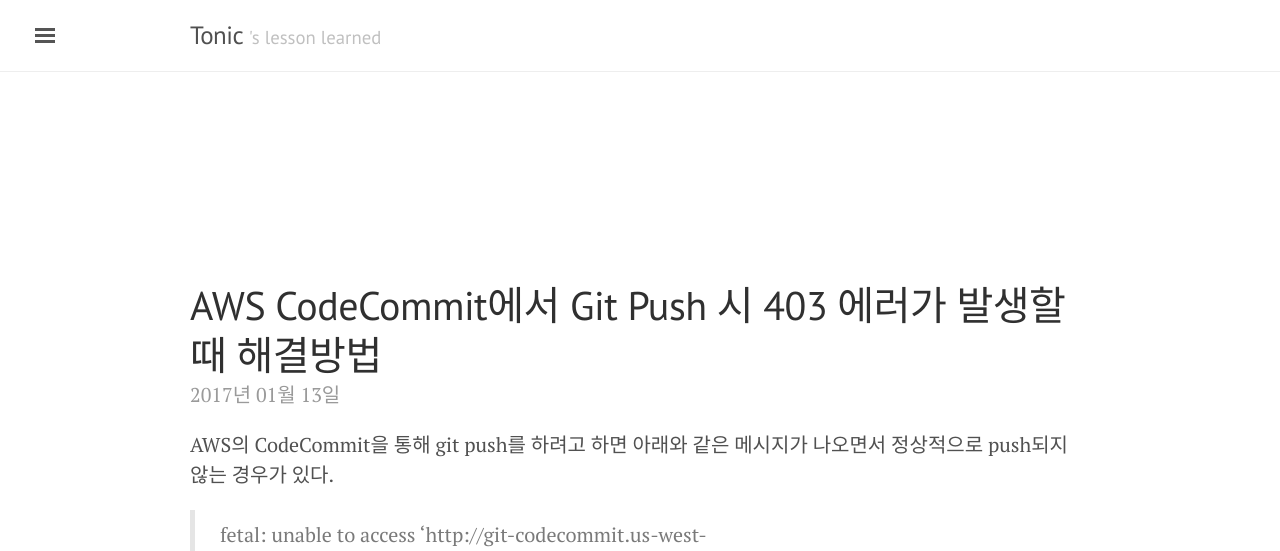
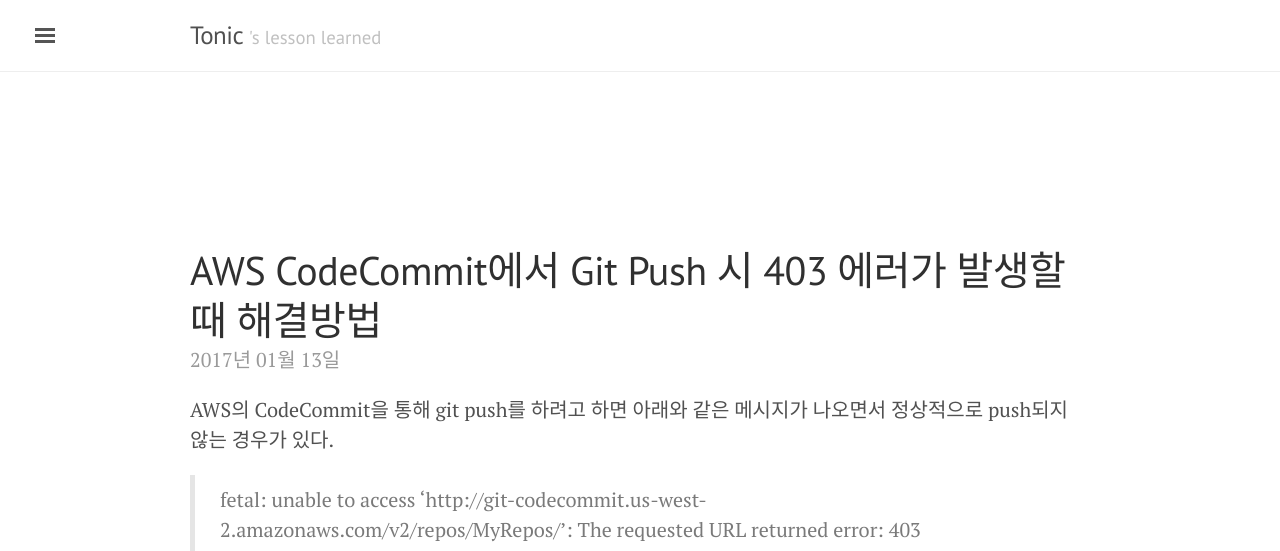
Before and after one commit to jwkcp/jwkcp.github.com, a Jekyll site: the page built from index.html, in a window 1280 px wide. Shown: the top 551 px of the page. Built offline with Jekyll 4.4.1, drawn with Linux system fonts in a browser that asks for light colours; the list of posts is cut into pages by our own code; comment, search, counter and statistics services are not loaded; grey boxes are pictures that could not be loaded.

Commit message:
google-ads-divider로 바꿈

```diff
--- a/index.html
+++ b/index.html
@@ -5,7 +5,6 @@
 
 <div class="posts">
 
-  <div class="google-ads-container">
   <!-- Google Adsense -->
   <script async src="//pagead2.googlesyndication.com/pagead/js/adsbygoogle.js"></script>
   <!-- jwkcp.github.io-gnb -->
@@ -17,7 +16,8 @@
       (adsbygoogle = window.adsbygoogle || []).push({});
   </script>
   <!-- Google Adsense End -->
-  </div>
+
+  <div class="google-ads-divider"></div>
 
   {% for post in paginator.posts %}
   <div class="post">
@@ -37,7 +37,8 @@
 
   {% endfor %}
 
-  <div class="google-ads-container">
+  <div class="google-ads-divider"></div>
+
   <!-- Google Adsense -->
   <script async src="//pagead2.googlesyndication.com/pagead/js/adsbygoogle.js"></script>
   <!-- jwkcp.github.io-gnb -->
@@ -49,7 +50,7 @@
       (adsbygoogle = window.adsbygoogle || []).push({});
   </script>
   <!-- Google Adsense End -->
-  </div>
+
 </div>
 
 <div class="pagination">
--- a/public/css/jwkcp.css
+++ b/public/css/jwkcp.css
@@ -598,7 +598,6 @@
   margin: 4em auto;
 }
 
-.google-ads-container {
-  margin: 0 auto;
-  padding: 25px 0;
+.google-ads-divider {
+  margin: 15px auto;
 }
```
Lines whose indentation alone changed are shown as unchanged.
